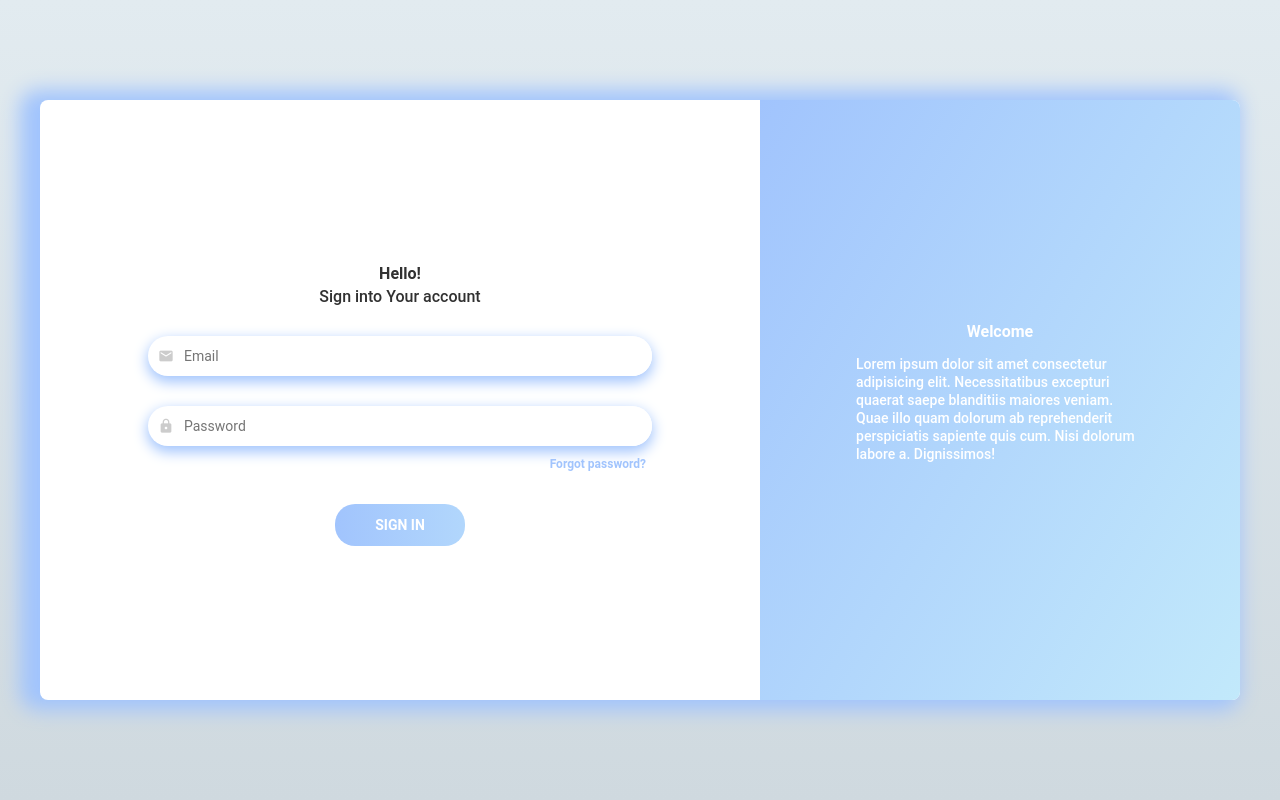
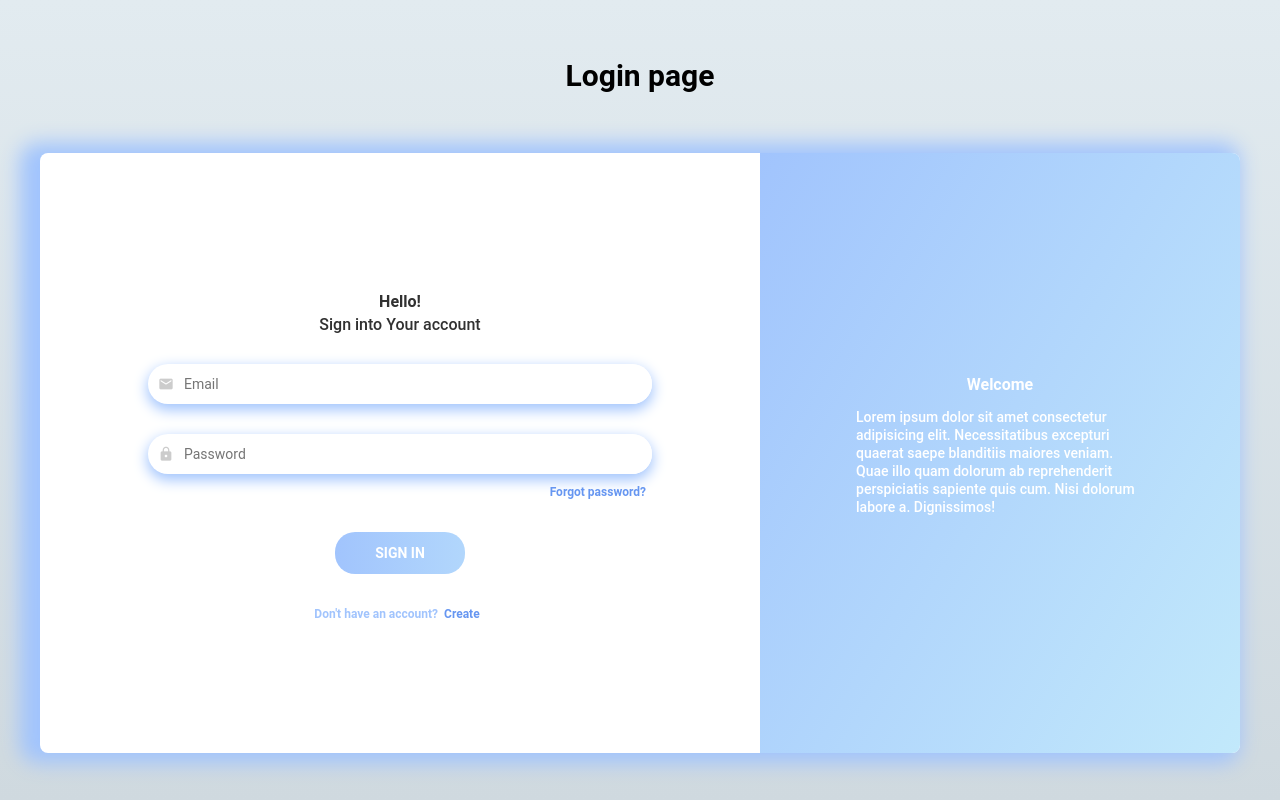
Before and after one commit to Jwalczaak/flashcards-frontend, an Angular app: page /auth in a window 1280 px wide. Built offline with nearby package versions, Linux system fonts and the light colour scheme.

Commit message:
Added header to login page

```diff
--- a/src/app/pages/auth-page/auth-page.component.html
+++ b/src/app/pages/auth-page/auth-page.component.html
@@ -1,6 +1,9 @@
 <div class="page-container">
-  <section class="card login-section">
-    <div class="form-container">
+  <div class="page-header-container">
+    <h1 class="text-value-md-strong page-header">Login page</h1>
+  </div>
+
+  <div class="form-container card">
     <form class="login-form" [formGroup]="loginForm" (ngSubmit)="onSubmit()">
       <header class="login-header">
         <h1 class="text-value-md-strong login-header-welcome">Hello!</h1>
@@ -24,6 +27,10 @@
       </div>
 
       <div class="button-container"><app-shared-button [buttonType]="'submit'"></app-shared-button></div>
+      <div class="Dont-have-account-container">
+        <span class="text-value-xs-strong Dont-have-account-description">Don't have an account?</span
+        ><app-shared-link-button [buttonText]="'Create'"></app-shared-link-button>
+      </div>
     </form>
 
     <section class="form-description-container">
@@ -31,11 +38,10 @@
         <header class="text-value-md-strong form-description-text">Welcome</header>
         <p class="text-value-sm">
           Lorem ipsum dolor sit amet consectetur adipisicing elit. Necessitatibus excepturi quaerat saepe blanditiis
-            maiores veniam. Quae illo quam dolorum ab reprehenderit perspiciatis sapiente quis cum. Nisi dolorum labore
-            a. Dignissimos!
+          maiores veniam. Quae illo quam dolorum ab reprehenderit perspiciatis sapiente quis cum. Nisi dolorum labore a.
+          Dignissimos!
         </p>
       </div>
     </section>
   </div>
-  </section>
 </div>
--- a/src/app/pages/auth-page/auth-page.component.scss
+++ b/src/app/pages/auth-page/auth-page.component.scss
@@ -5,32 +5,26 @@
 }
 
 .page-container {
+  @include flexbox(column, space-evenly, center);
   width: 100vw;
   height: 100vh;
-
   background-image: linear-gradient(to top, #cfd9df 0%, #e2ebf0 100%);
 }
 
+.page-header {
+  font-size: 30px;
+}
+
 .form-container {
-  @include flexbox(row, center, center);
-  width: 100%;
-  height: 100%;
+  @include flexbox(row, flex-start, center, 0, 20px);
+  width: 1200px;
+  height: 75%;
+  -webkit-box-shadow: -10px 0px 20px 10px var(--color-primary);
+  -moz-box-shadow: -10px 0px 20px 10px var(--color-primary);
+  box-shadow: -10px 0px 20px 10px var(--color-primary);
 }
 
 .login {
-  &-section {
-    @include flexbox(column, flex-start, flex-start, 0, 20px);
-    position: absolute;
-    top: 50%;
-    left: 50%;
-    width: 1200px;
-    height: 75%;
-    transform: translate(-50%, -50%);
-    -webkit-box-shadow: -10px 0px 20px 10px var(--color-primary);
-    -moz-box-shadow: -10px 0px 20px 10px var(--color-primary);
-    box-shadow: -10px 0px 20px 10px var(--color-primary);
-  }
-
   &-form {
     @include flexbox(column, space-between, center, 0, 30px);
     width: 60%;
@@ -94,3 +88,7 @@
     height: 4rem;
   }
 }
+
+.Dont-have-account-description {
+  color: var(--color-text-secondary-light);
+}
--- a/src/app/shared/components/shared-link-button/shared-link-button.component.scss
+++ b/src/app/shared/components/shared-link-button/shared-link-button.component.scss
@@ -5,5 +5,5 @@
   border: none;
 
   cursor: pointer;
-  color: var(--color-primary);
+  color: var(--color-text-secondary-dark);
 }
--- a/src/styles/_colors.scss
+++ b/src/styles/_colors.scss
@@ -4,6 +4,9 @@
   --color-main-border: #ccc;
 
   --color-text-primary: #313131;
+  --color-text-secondary-light: #a1c4fd;
+  --color-text-secondary-dark: #6696f1;
+
   --color-text-inverted: #ffff;
 
   --color-icon: #ccc;
```
Lines whose indentation alone changed are shown as unchanged.
